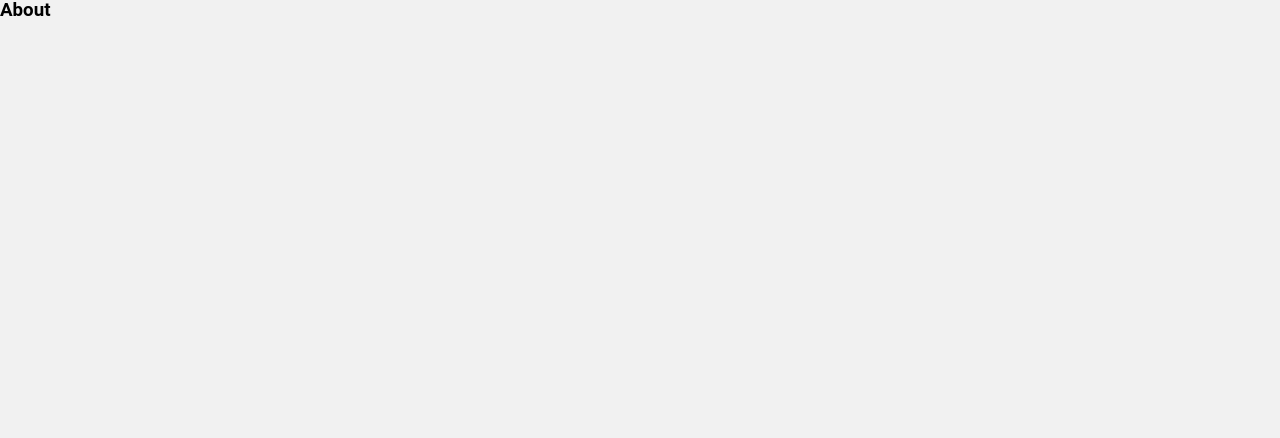
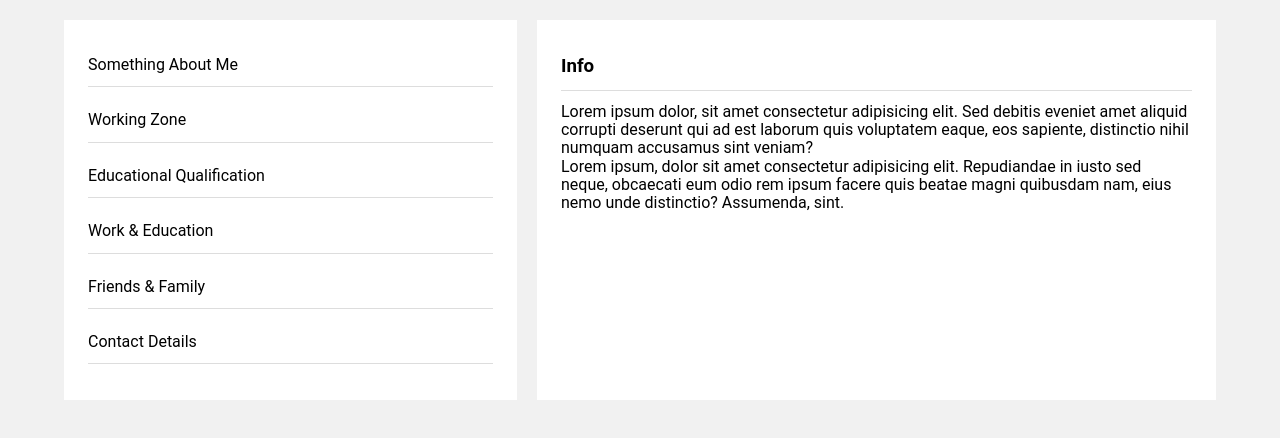
Before and after one commit to mvblanco99/frontend_social_media, a React (Vite) app: page /Profile-Pages/About in a window 1280 px wide. Shown: the top 438 px of the page. Built offline with nearby package versions, Linux system fonts and the light colour scheme.

Commit message:
doing responsive about Section

```diff
--- a/src/components/Profile/MenuSecundary.module.css
+++ b/src/components/Profile/MenuSecundary.module.css
@@ -16,6 +16,7 @@
     height: 60px;
     align-items: center;
     width: 90%;
+
     margin: 0 auto;
 }
 .list_option {
@@ -32,3 +33,16 @@
     background-color: transparent;
     border: none;
 }
+
+@media screen and (min-width : 540px){
+    .menu_containerAbout{
+        width: 470px;
+    }
+}
+
+@media screen and (min-width: 820px) {
+    .menu_containerAbout{
+        width: 90%;
+    }
+
+}
--- a/src/components/Profile/ProfileBanner.jsx
+++ b/src/components/Profile/ProfileBanner.jsx
@@ -4,6 +4,7 @@ import stylesProfileBanner from './ProfileBanner.module.css'
 
 import { useSelector } from 'react-redux';
 import useVerifySesion from "../../hooks/useVerifySesion"
+import PersonAddIcon from '@mui/icons-material/PersonAdd';
 
 const ProfileBanner = () =>{
     const userState = useSelector(state => state.users)
@@ -23,11 +24,17 @@ const ProfileBanner = () =>{
             <div className = {stylesProfileBanner.profile_banner}>
 
                 <div className = {stylesProfileBanner.profile_banner_coverPhoto}>
+                    <img src="https://live.staticflickr.com/2857/10509570106_5a0699853b_c.jpg" alt="cover Photo" className={stylesProfileBanner.Profile_coverPhoto}/>
                 </div>
 
-                <img src={img} alt="" />
+                <img src={img} alt="Profile Photo" className={stylesProfileBanner.Profile_photo} />
+
 
                 <div className={stylesProfileBanner.profile_banner_whiteSection}>
+                    <button className= {stylesProfileBanner.AggFriends_buttons}>
+                        <PersonAddIcon/>
+                        Add
+                    </button>
                     <ul>
                         <li >
                             <Link to='/Profile/TimeLine'>
@@ -53,11 +60,6 @@ const ProfileBanner = () =>{
                             </Link>
                         </li>
 
-                        <li >
-                            <a >
-                            More
-                            </a>
-                        </li>
 
                     </ul>
                 </div>
--- a/src/components/Profile/ProfileBanner.module.css
+++ b/src/components/Profile/ProfileBanner.module.css
@@ -1,4 +1,5 @@
 .profile_banner{
+    position: relative;
     width: 100%;
     height: 250px;
     margin-bottom: 20px;
@@ -11,18 +12,25 @@
 .profile_banner_coverPhoto{
     width: 100%;
     height: 50%;
-    background-image: url(https://live.staticflickr.com/2857/10509570106_5a0699853b_c.jpg);
-    background-size: cover; /* you can change it based on your needs */
-    background-position: inherit; /* you can change it based on your needs */
-    background-repeat: no-repeat;
+
 }
 
-.profile_banner img{
+.Profile_coverPhoto{
+
+    width: 100%;
+    height: 100%;
+    border-radius: 0%;
+}
+
+
+.Profile_photo{
     width: 90px;
     height: 90px;
     position: absolute;
-    top: 140px;
+    top: calc(50% - 50px);
 }
+
+
 
 .profile_banner_whiteSection{
     width: 100%;
@@ -30,13 +38,42 @@
 
     background-color: white;
     display: flex;
+    flex-direction: column;
+    align-items: center;
+    justify-content: flex-end;
+    padding: 20px;
+    gap: 10px;
+}
+
+.AggFriends_buttons{
+    height: 25px;
+    width: 80px;
+    background-color: #dc4734;
+    color: white;
+    border: none;
+    border-radius: 5px;
+    display: flex;
     align-items: center;
     justify-content: center;
+    gap: 5px;
+}
+
+.AddedFriends_button{
+    height: 25px;
+    width: 80px;
+    background-color: rgb(117 117 117);
+    color: white;
+    border: none;
+    border-radius: 5px;
+    display: flex;
+    align-items: center;
+    justify-content: center;
+    gap: 5px;
 }
 
 .profile_banner_whiteSection ul{
     display: flex;
-    margin-top: 60px;
+
     list-style: none;
     gap: 20px;
 }
@@ -46,3 +83,32 @@
     color: black;
     text-decoration: none;
 }
+
+@media screen and (min-width : 540px){
+    .profile_banner{
+        height: 300px;
+
+    }
+}
+
+@media screen and (min-width : 820px){
+    .profile_banner{
+        height: 350px;
+        align-items: start;
+    }
+
+    .profile_banner_coverPhoto{
+        height: 80%;
+    }
+
+    .profile_banner_whiteSection{
+        height: 20%;
+        flex-direction: row;
+    }
+
+    .Profile_photo{
+        height: 120px;
+        width: 120px;
+        top: calc(91% - 50px);
+    }
+}
--- a/src/pages/Profile-Pages/About.jsx
+++ b/src/pages/Profile-Pages/About.jsx
@@ -1,11 +1,30 @@
 /* eslint-disable react/prop-types */
+import stylesAbout from './About.module.css'
 
 const About = () =>{
     return(
         <>
-            <div>
-                <h3>About</h3>
-            </div>
+            <section className={stylesAbout.aboutSection_container}>
+                <nav className={stylesAbout.menuOption}>
+                    <ul>
+                        <li>Something About Me</li>
+                        <li>Working Zone</li>
+                        <li>Educational Qualification</li>
+                        <li>Work & Education</li>
+                        <li>Friends & Family</li>
+                        <li>Contact Details</li>
+                    </ul>
+                </nav>
+                <article className={stylesAbout.infoAbout}>
+                    <h3>Info</h3>
+
+                    <p>Lorem ipsum dolor, sit amet consectetur adipisicing elit. Sed debitis eveniet amet aliquid corrupti deserunt qui ad est laborum quis voluptatem eaque, eos sapiente, distinctio nihil numquam accusamus sint veniam?
+                    <br />
+                    Lorem ipsum, dolor sit amet consectetur adipisicing elit. Repudiandae in iusto sed neque, obcaecati eum odio rem ipsum facere quis beatae magni quibusdam nam, eius nemo unde distinctio? Assumenda, sint.
+
+                    </p>
+                </article>
+            </section>
         </>
     )
 }
--- a/src/pages/Profile-Pages/About.module.css
+++ b/src/pages/Profile-Pages/About.module.css
@@ -0,0 +1,54 @@
+.aboutSection_container{
+
+    width: 90%;
+
+    margin: 20px auto;
+    display: flex;
+    flex-direction: column;
+    gap: 20px;
+}
+
+.menuOption{
+    height: 30%;
+    padding: 24px;
+    background-color: white;
+}
+.menuOption ul li{
+    list-style: none;
+    border-bottom: 1px solid #dddddd;
+    padding: 12px 0;
+    margin-bottom: 12px;
+}
+.infoAbout{
+    height: 70%;
+    padding: 24px;
+    background-color: white;
+}
+.infoAbout h3{
+    border-bottom: 1px solid #dddddd;
+    padding: 12px 0;
+}
+
+.infoAbout p{
+    margin-top: 12px;
+}
+
+@media screen and (min-width : 540px){
+    .aboutSection_container{
+        width: 470px
+    }
+}
+@media screen and (min-width : 820px){
+    .aboutSection_container{
+        width: 90%;
+        flex-direction: row;
+    }
+
+    .menuOption{
+        width: 40%;
+    }
+    .infoAbout{
+        width: 60%;
+        height: auto;
+    }
+}
--- a/src/pages/Profile.jsx
+++ b/src/pages/Profile.jsx
@@ -50,7 +50,9 @@ const Profile = () => {
 
       <div className={stylesProfile.container} ref={referenceContainer} onClick={onHandleClick}>
           <ProfileBanner />
-          <MenuSecundary section={section}/>
+
+          {section != "TimeLine" && <MenuSecundary section={section}/>}
+
           <div>
             {section == "TimeLine" && <TimeLine/> }
             {section == "Friends" && <Friends/> }
```
